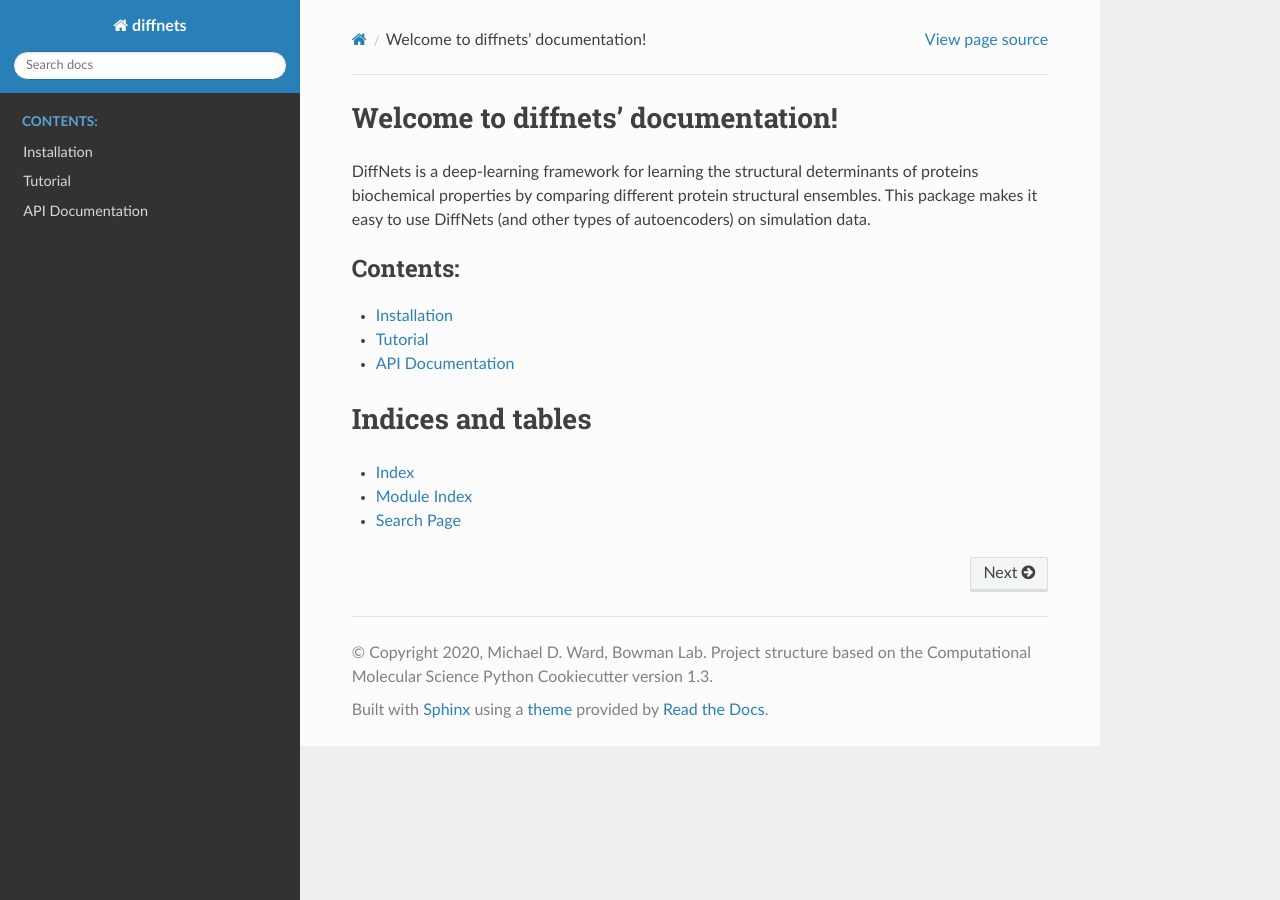
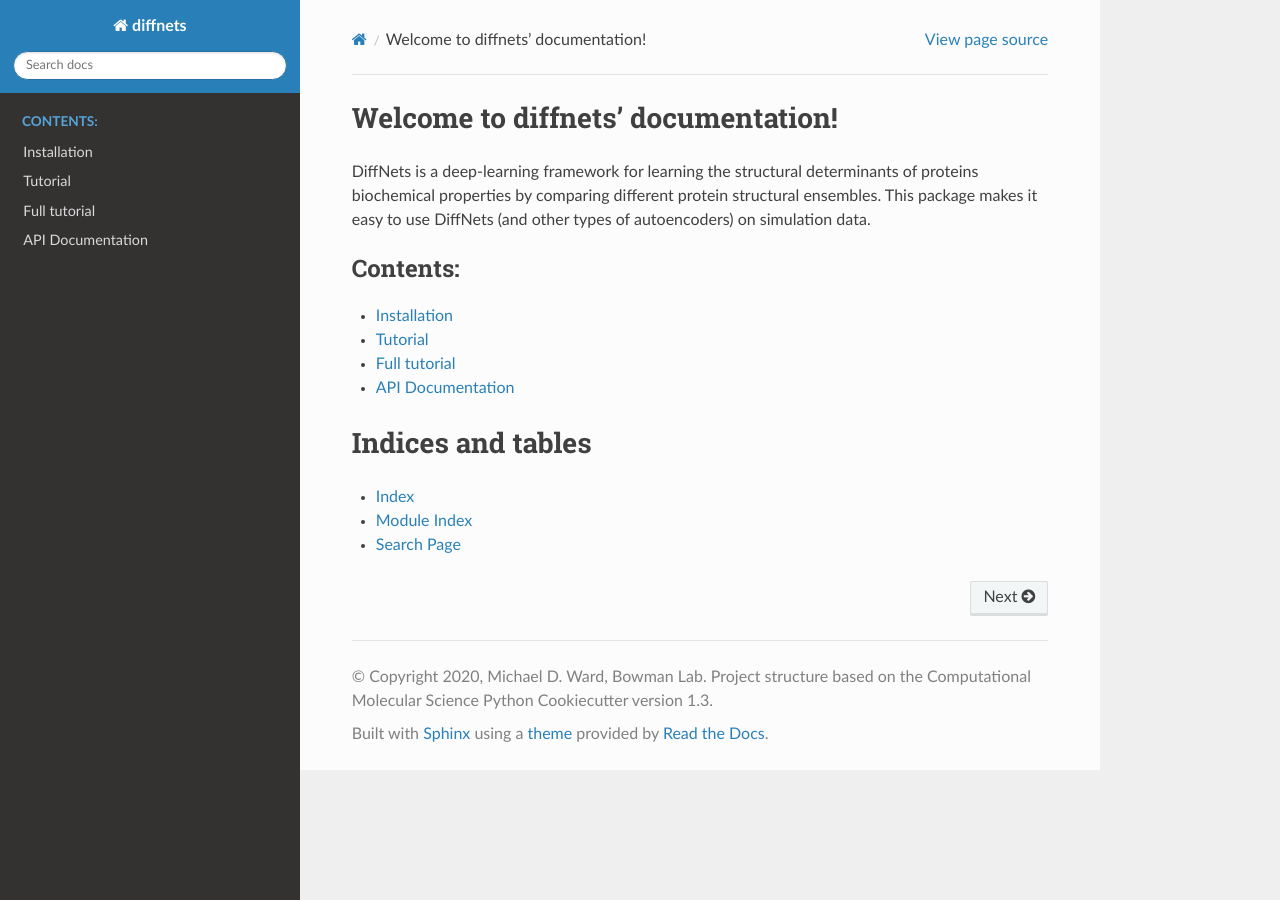
Before and after one commit to bowman-lab/diffnets, a Sphinx documentation site: the page built from docs/index.rst, in a window 1280 px wide. Built offline with Sphinx 7.4.7 and the Read the Docs theme 2.0.0, drawn with Linux system fonts in a browser that asks for light colours.

Commit message:
Improving tutorial

```diff
--- a/docs/index.rst
+++ b/docs/index.rst
@@ -14,6 +14,7 @@ DiffNets is a deep-learning framework for learning the structural determinants o
 
    Installation
    Tutorial
+   notebook_tutorial
    api
 
 
--- /dev/null
+++ b/docs/notebook_tutorial.rst
@@ -0,0 +1,5 @@
+Full tutorial
+===============
+
+.. notebook:: examples/atom-selection.ipynb
+      :skip_exceptions:
```
Also changed, not shown: 1 other file.
